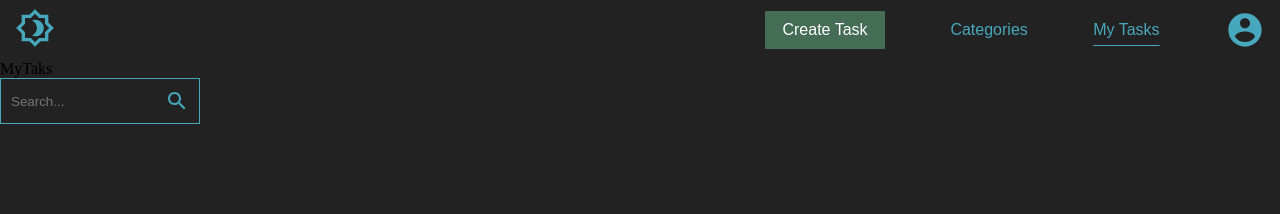
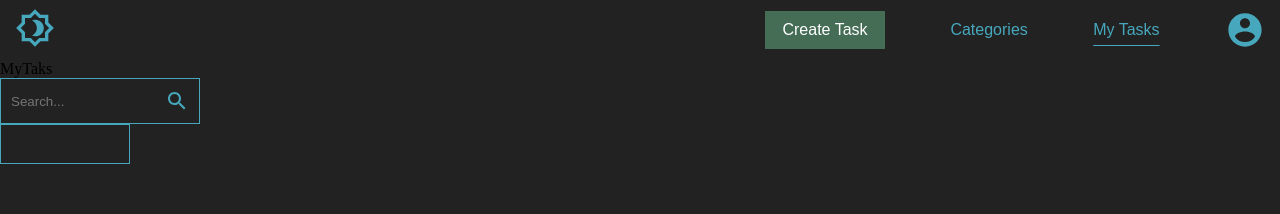
Before and after one commit to seba-nigu/react-todo-list, a React (Create React App) app: page / in a window 1280 px wide. Shown: the top 214 px of the page. Built offline with nearby package versions, Linux system fonts and the light colour scheme.

Commit message:
added dropdown menu & made design based on theme

```diff
--- /dev/null
+++ b/src/Components/Dropdown/Dropdown.js
@@ -0,0 +1,31 @@
+import React from "react";
+import "./style.css";
+
+function Dropdown(props) {
+  return (
+    <div
+      className="Dropdown"
+      style={{
+        width: props.width || "130px",
+        borderColor: props.theme.normalText,
+      }}
+    >
+      <input
+        type="text"
+        name="categories"
+        list="categories"
+        autocomplete="on"
+        className="dropdown-input"
+        style={{
+          color: props.theme.normalText,
+        }}
+      />
+      <datalist id="categories" className="dropdown-input">
+        <option>Work</option>
+        <option>Homework</option>
+      </datalist>
+    </div>
+  );
+}
+
+export default Dropdown;
--- /dev/null
+++ b/src/Components/Dropdown/style.css
@@ -0,0 +1,12 @@
+.Dropdown {
+  color: white;
+  padding: 10px;
+  border: 1px solid;
+}
+
+.dropdown-input {
+  width: 95%;
+  background-color: transparent;
+  border: none;
+  outline: none;
+}
--- a/src/Pages/MyTasks/MyTasks.js
+++ b/src/Pages/MyTasks/MyTasks.js
@@ -1,4 +1,5 @@
 import React from "react";
+import Dropdown from "../../Components/Dropdown/Dropdown";
 import SearchBar from "../../Components/SearchBar/SearchBar";
 import "./style.css";
 function MyTaks(props) {
@@ -6,6 +7,7 @@ function MyTaks(props) {
     <div className="MyTasks">
       MyTaks
       <SearchBar placeholder={"Search..."} width="200px" theme={props.theme} />
+      <Dropdown theme={props.theme} />
     </div>
   );
 }
```
